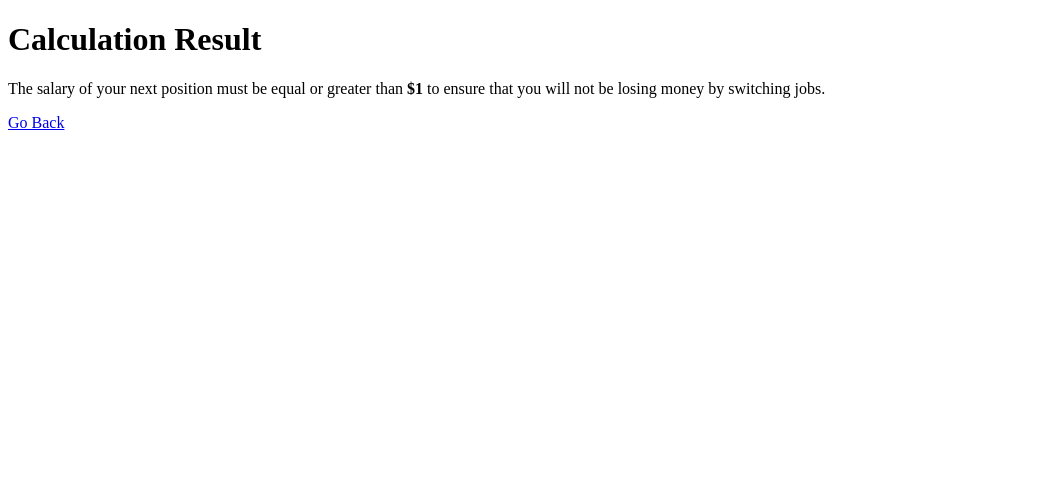
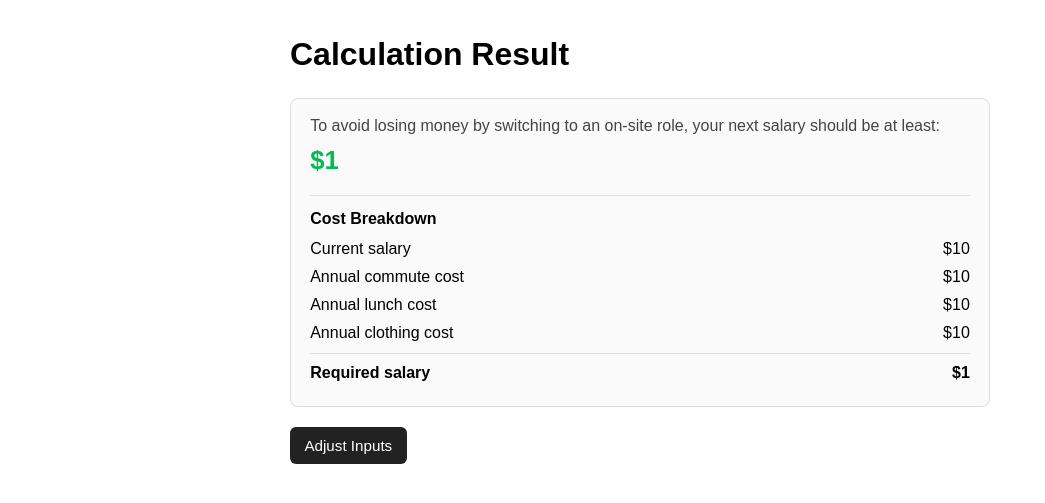
Before and after one commit to CSpha/RTO_Calculator, a Flask app: template templates/result.html in a window 1280 px wide. Shown: the top 503 px of the page, without its empty margins (0-1045 px from the left). Run offline with Flask 3, Linux system fonts and the light colour scheme; the template is opened without the code that fills it: most values are stand-ins (such as "Sample title", 1, 10 or a date in 2020).

Commit message:
results.html improvement to UX

```diff
--- a/app.py
+++ b/app.py
@@ -61,8 +61,18 @@ def calculate():
         apparel_cost = 1754
     total_salary = commute_cost + base_salary + lunch_cost + apparel_cost
     total_salary_display = f"{total_salary:,.2f}"
+    breakdown = {
+        'base_salary': f"{base_salary:,.2f}",
+        'commute_cost': f"{commute_cost:,.2f}",
+        'lunch_cost': f"{lunch_cost:,.2f}",
+        'apparel_cost': f"{apparel_cost:,.2f}",
+    }
 
-    return render_template('result.html', total_salary_display=total_salary_display)
+    return render_template(
+        'result.html',
+        total_salary_display=total_salary_display,
+        breakdown=breakdown,
+    )
 
 
 if __name__ == '__main__':
--- a/templates/result.html
+++ b/templates/result.html
@@ -3,10 +3,109 @@
 <head>
     <meta charset="UTF-8">
     <title>Calculation Result</title>
+    <style>
+        body {
+            font-family: Arial, sans-serif;
+            max-width: 700px;
+            margin: 2rem auto;
+            padding: 0 1rem;
+            line-height: 1.4;
+        }
+
+        .result-card {
+            border: 1px solid #ddd;
+            border-radius: 8px;
+            padding: 1rem 1.2rem;
+            background: #fafafa;
+            margin-top: 1rem;
+        }
+
+        .amount {
+            font-size: 1.6rem;
+            font-weight: 700;
+            color: #0b5;
+            margin: 0.35rem 0 0.5rem;
+        }
+
+        .muted {
+            color: #444;
+            margin: 0;
+        }
+
+        .actions {
+            margin-top: 1.25rem;
+        }
+
+        .breakdown {
+            margin-top: 1rem;
+            border-top: 1px solid #e2e2e2;
+            padding-top: 0.75rem;
+        }
+
+        .breakdown h2 {
+            font-size: 1rem;
+            margin: 0 0 0.5rem;
+        }
+
+        .breakdown-row {
+            display: flex;
+            justify-content: space-between;
+            margin: 0.35rem 0;
+        }
+
+        .breakdown-row.total {
+            font-weight: 700;
+            border-top: 1px solid #ddd;
+            padding-top: 0.5rem;
+            margin-top: 0.5rem;
+        }
+
+        .button-link {
+            display: inline-block;
+            text-decoration: none;
+            color: #fff;
+            background: #222;
+            padding: 0.5rem 0.9rem;
+            border-radius: 6px;
+            font-size: 0.95rem;
+        }
+
+        .button-link:hover {
+            background: #000;
+        }
+    </style>
 </head>
 <body>
     <h1>Calculation Result</h1>
-    <p>The salary of your next position must be equal or greater than <b>${{ total_salary_display }}</b> to ensure that you will not be losing money by switching jobs.</p>
-    <a href="/">Go Back</a>
+    <div class="result-card">
+        <p class="muted">To avoid losing money by switching to an on-site role, your next salary should be at least:</p>
+        <p class="amount">${{ total_salary_display }}</p>
+        <div class="breakdown">
+            <h2>Cost Breakdown</h2>
+            <div class="breakdown-row">
+                <span>Current salary</span>
+                <span>${{ breakdown.base_salary }}</span>
+            </div>
+            <div class="breakdown-row">
+                <span>Annual commute cost</span>
+                <span>${{ breakdown.commute_cost }}</span>
+            </div>
+            <div class="breakdown-row">
+                <span>Annual lunch cost</span>
+                <span>${{ breakdown.lunch_cost }}</span>
+            </div>
+            <div class="breakdown-row">
+                <span>Annual clothing cost</span>
+                <span>${{ breakdown.apparel_cost }}</span>
+            </div>
+            <div class="breakdown-row total">
+                <span>Required salary</span>
+                <span>${{ total_salary_display }}</span>
+            </div>
+        </div>
+    </div>
+    <div class="actions">
+        <a class="button-link" href="/">Adjust Inputs</a>
+    </div>
 </body>
 </html>
```
